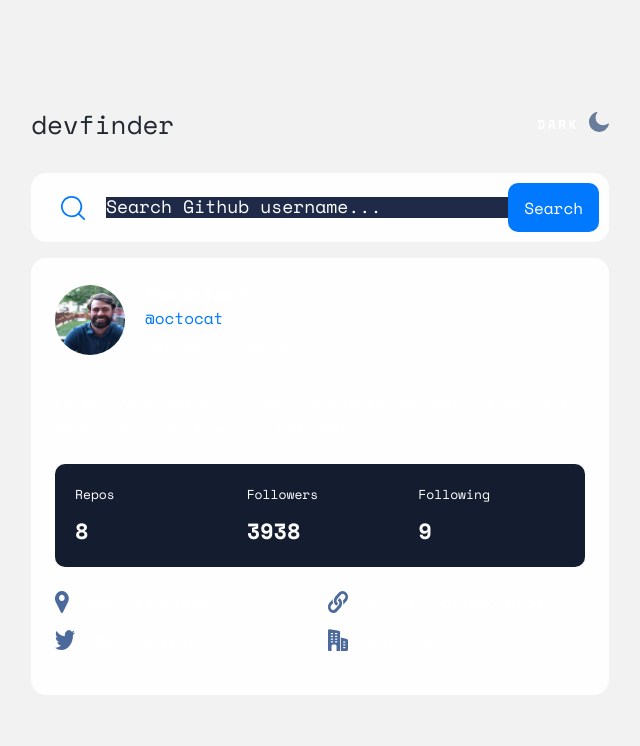
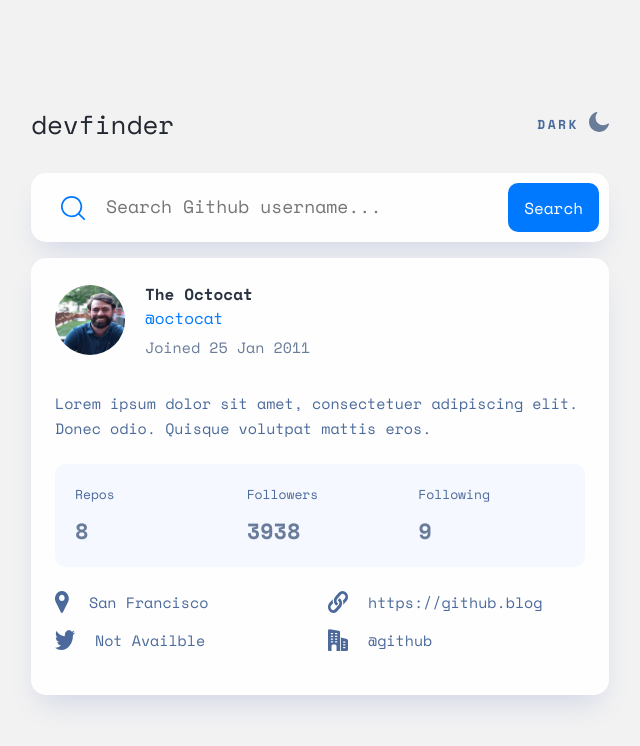
Before and after one commit to AndrewSimons3/github-user-search-app, a plain HTML site: page starter-code/index.html in a window 1280 px wide. Both pictures are taken after a click on the link 919 px from the left and 124 px from the top of the page. Shown: the whole page, without its empty margins (320-960 px from the left). Drawn offline with nearby package versions, Linux system fonts and the light colour scheme.

Commit message:
finished light/dark mode

```diff
--- a/_main.scss
+++ b/_main.scss
@@ -5,12 +5,35 @@
 	background-color: $light-mode-background;
 }
 
+.right section {
+	background-color: $black;
+}
+
+h1,
+h2,
+h4,
+span,
+p,
+input,
+
+a,
+button {
+	color: $white;
+}
+
+form,
+input,
+section {
+	background-color: $dark-blue;
+}
+
 .container {
-
-
-
 	.light-mode-container-bg {
 		background-color: $light-mode-container-bg;
+	}
+
+	.light-mode-container-bg-2 {
+		background-color: $light-gray;
 	}
 
 	.light-mode-text-1 {
@@ -33,24 +56,6 @@
 		background-color: $light-mode-background;
 		color: $navy;
 	}
-
-
-	h1,
-	h2,
-	h4,
-	span,
-	p,
-	input,
-	input::placeholder,
-	a,
-	button{
-		color: $white;
-	}
-
-  form, input, input::placeholder {
-    background-color: $dark-blue;
-  }
-
 
 	header {
 		display: flex;
@@ -76,7 +81,6 @@
 				display: none;
 			}
 
-
 			.light {
 				font-weight: 700;
 				font-size: 1.3rem;
@@ -91,11 +95,9 @@
 
 				text-transform: uppercase;
 				letter-spacing: 2.5px;
-
 			}
 
 			.moon {
-
 			}
 		}
 	}
@@ -110,23 +112,21 @@
 		align-items: center;
 		margin-bottom: 1.6rem;
 
-
-
 		.search-icon {
 			margin-right: 0.9rem;
 		}
 
 		#input {
 			border: none;
-
+      padding: 1rem 0;
 			width: 100%;
 			font-size: 1.3rem;
 
 			font-weight: 400;
 		}
 
-      .light-mode-container-bg {
-	background-color: $light-mode-container-bg;
+    #input:focus, textarea:focus {
+      outline: none;
     }
 
 		#input::placeholder {
@@ -147,7 +147,6 @@
 	}
 
 	.content {
-
 		border-radius: 1.5rem;
 		padding: 2.4rem;
 
@@ -198,7 +197,7 @@
 			display: flex;
 			justify-content: space-around;
 			align-items: center;
-			background-color: $black;
+
 			border-radius: 1rem;
 			text-align: center;
 			gap: 2.5rem;
--- a/script.js
+++ b/script.js
@@ -13,6 +13,14 @@ const input = document.getElementById('input');
 const content = document.querySelector('.content');
 const searchBtn = document.querySelector('.search');
 
+const githubName = document.querySelector('.github-name');
+const joined = document.querySelector('.joined');
+const summary = document.querySelector('.summary');
+const profileInfo = document.querySelector('.profile-info');
+const infoTitle = document.querySelectorAll('.info-title');
+const infoNum = document.querySelectorAll('.info-num');
+const socialLink = document.querySelectorAll('.social-link');
+
 toggleBtn.addEventListener('click', () => {
 	sun.classList.toggle('hide');
 	moon.classList.toggle('hide');
@@ -21,9 +29,20 @@ toggleBtn.addEventListener('click', () => {
 
 	body.classList.toggle('light-mode-bg');
 	logo.classList.toggle('light-mode-logo-color');
+	dark.classList.toggle('light-mode-text-1');
 	form.classList.toggle('light-mode-container-bg');
+	form.classList.toggle('light-mode-box-shadow');
+	content.classList.toggle('light-mode-container-bg');
+	content.classList.toggle('light-mode-box-shadow');
 	input.classList.toggle('light-mode-container-bg');
-	content.classList.toggle('light-mode-container-bg');
+	input.classList.toggle('light-mode-text-1');
+	githubName.classList.toggle('light-mode-text-heading');
+	joined.classList.toggle('light-mode-text-2');
+	summary.classList.toggle('light-mode-text-1');
+	profileInfo.classList.toggle('light-mode-container-bg-2');
+	infoNum.forEach((num) => num.classList.toggle('light-mode-text-2'));
+	infoTitle.forEach((title) => title.classList.toggle('light-mode-text-1'));
+	socialLink.forEach((link) => link.classList.toggle('light-mode-text-1'));
 });
 
 form.addEventListener('submit', getUserInfo);
@@ -39,75 +58,7 @@ function getUserInfo() {
 	} catch {}
 }
 
-
 function createProfile(data) {
-  console.log(data);
-  // return `
-  // <div class="content">
-	// 			<div class="left">
-	// 				<img
-	// 					src=${data.avatar_url}
-	// 					class="profile-pic-dsk"
-	// 					alt="profile pic dsk"
-	// 				/>
-	// 			</div>
-
-	// 			<div class="right">
-	// 				<div class="profile-header">
-	// 					<img
-	// 						src=${data.avatar_url}
-	// 						class="profile-pic-tab-mob"
-	// 						alt="profile picture"
-	// 					/>
-	// 					<div class="profile-header-content">
-	// 						<h2>${data.login}</h2>
-	// 						<a href="#">@${login}</a>
-	// 						<span>Joined 25 Jan 2011</span>
-	// 					</div>
-	// 				</div>
-	// 				<p class="summary">
-	// 					Lorem ipsum dolor sit amet, consectetuer adipiscing elit. Donec
-	// 					odio. Quisque volutpat mattis eros.
-	// 				</p>
-	// 				<div class="profile-info">
-	// 					<div class="info">
-	// 						<h4>Repos</h4>
-	// 						<span>${public_repos}</span>
-	// 					</div>
-	// 					<div class="info">
-	// 						<h4>Followers</h4>
-	// 						<span>${followers}</span>
-	// 					</div>
-	// 					<div class="info">
-	// 						<h4>Following</h4>
-	// 						<span>${following}</span>
-	// 					</div>
-	// 				</div>
-
-	// 				<ul class="social">
-	// 					<li>
-	// 						<img src="./assets/icon-location.svg" alt="location" /><a href="#"
-	// 							>San Francisco</a
-	// 						>
-	// 					</li>
-	// 					<li>
-	// 						<img src="./assets/icon-website.svg" alt="website" /><a href="#"
-	// 							>https://github.blog</a
-	// 						>
-	// 					</li>
-	// 					<li>
-	// 						<img src="./assets/icon-twitter.svg" alt="twitter" /><a href="#"
-	// 							>Not Availble</a
-	// 						>
-	// 					</li>
-	// 					<li>
-	// 						<img src="./assets/icon-company.svg" alt="company" /><a href="#"
-	// 							>@github</a
-	// 						>
-	// 					</li>
-	// 				</ul>
-	// 			</div>
-	// 		</div>
-  // `;
-
+	console.log(data);
+	githubName.innerHTML = data.login;
 }
--- a/starter-code/index.html
+++ b/starter-code/index.html
@@ -37,7 +37,7 @@
 				<input type="text" id="input" placeholder="Search Github username..." />
 				<button class="search">Search</button>
 			</form>
-			<div class="content">
+			<section class="content">
 				<div class="left">
 					<img
 						src="./assets/Andrew Profile Pic.jpg"
@@ -54,54 +54,54 @@
 							alt="profile picture"
 						/>
 						<div class="profile-header-content">
-							<h2>The Octocat</h2>
+							<h2 class="github-name">The Octocat</h2>
 							<a href="#">@octocat</a>
-							<span>Joined 25 Jan 2011</span>
+							<span class="joined">Joined 25 Jan 2011</span>
 						</div>
 					</div>
 					<p class="summary">
 						Lorem ipsum dolor sit amet, consectetuer adipiscing elit. Donec
 						odio. Quisque volutpat mattis eros.
 					</p>
-					<div class="profile-info">
+					<section class="profile-info">
 						<div class="info">
-							<h4>Repos</h4>
-							<span>8</span>
+							<h4 class="info-title">Repos</h4>
+							<span class="info-num">8</span>
 						</div>
 						<div class="info">
-							<h4>Followers</h4>
-							<span>3938</span>
+							<h4 class="info-title">Followers</h4>
+							<span class="info-num">3938</span>
 						</div>
 						<div class="info">
-							<h4>Following</h4>
-							<span>9</span>
+							<h4 class="info-title">Following</h4>
+							<span class="info-num">9</span>
 						</div>
-					</div>
+					</section>
 
 					<ul class="social">
 						<li>
-							<img src="./assets/icon-location.svg" alt="location" /><a href="#"
+							<img src="./assets/icon-location.svg" alt="location" /><a class="social-link" href="#"
 								>San Francisco</a
 							>
 						</li>
 						<li>
-							<img src="./assets/icon-website.svg" alt="website" /><a href="#"
+							<img src="./assets/icon-website.svg" alt="website" /><a class="social-link" href="#"
 								>https://github.blog</a
 							>
 						</li>
 						<li>
-							<img src="./assets/icon-twitter.svg" alt="twitter" /><a href="#"
+							<img src="./assets/icon-twitter.svg" alt="twitter" /><a class="social-link" href="#"
 								>Not Availble</a
 							>
 						</li>
 						<li>
-							<img src="./assets/icon-company.svg" alt="company" /><a href="#"
+							<img src="./assets/icon-company.svg" alt="company" /><a class="social-link" href="#"
 								>@github</a
 							>
 						</li>
 					</ul>
 				</div>
-			</div>
+			</section>
 		</main>
 	</body>
 </html>
```
Also changed, not shown: output.css, 1 other file. Lines whose indentation alone changed are shown as unchanged.
